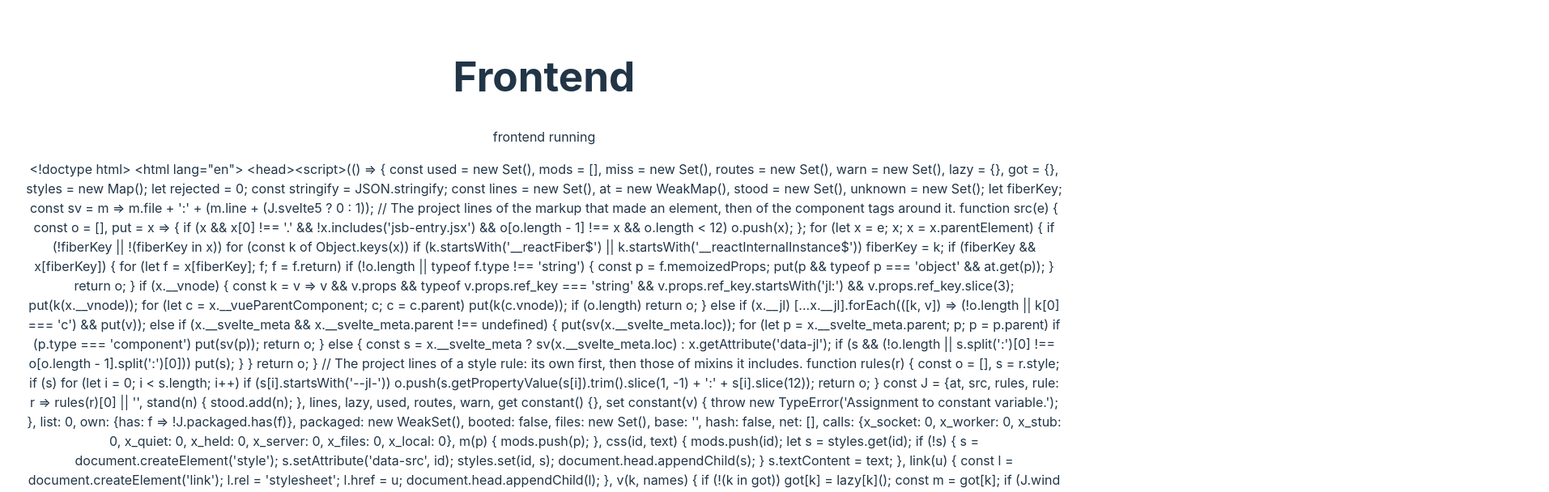
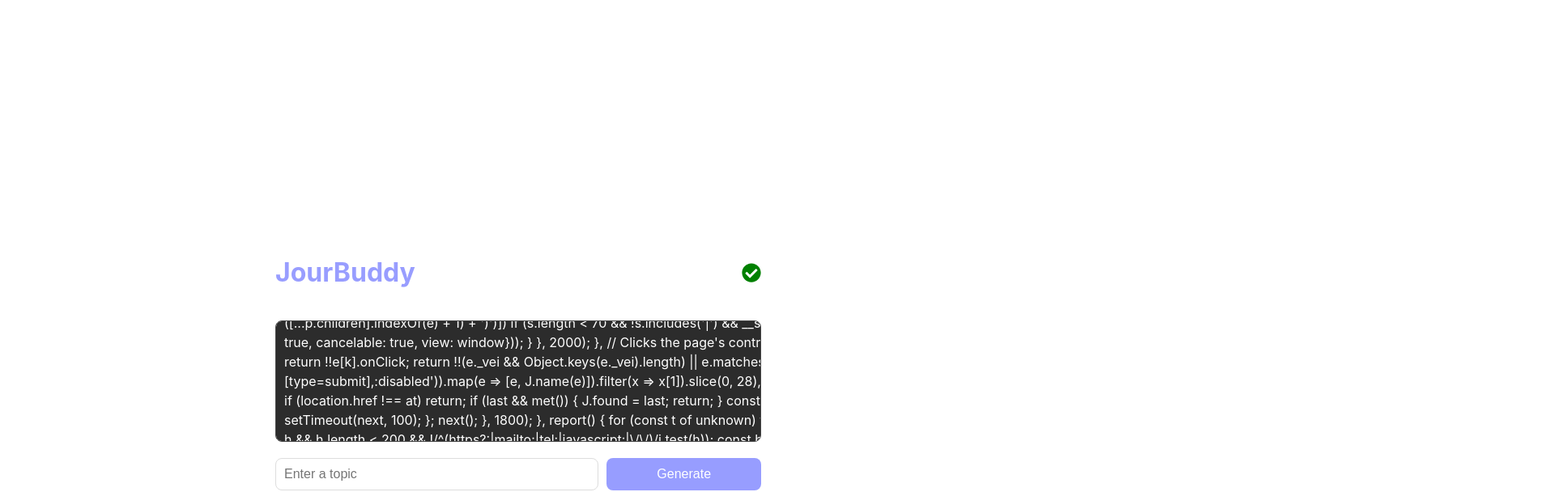
Before and after one commit to tatooin6/content-suggestions, a React (Vite) app in the folder frontend/: page / in a window 1280 px wide. Shown: the top 608 px of the page at 81% size, 1913 px wide, since content can reach past the window. Built offline with nearby package versions, Linux system fonts and the light colour scheme.

Commit message:
Implement logic and Button component

```diff
--- a/frontend/src/App.tsx
+++ b/frontend/src/App.tsx
@@ -1,20 +1,94 @@
 import { useState, useEffect } from "react";
+import { FaCheckCircle, FaTimesCircle } from "react-icons/fa";
+import Button from "./components/Button/Button";
 import "./App.css";
 
 function App() {
   const [message, setMessage] = useState("local message");
+  const [isBackendWorking, setIsBackendWorking] = useState(false);
+  const [prompt, setPrompt] = useState("");
+  const [loading, setLoading] = useState(false);
 
   useEffect(() => {
     fetch("http://localhost:4000")
       .then((res: any) => res.text())
-      .then((data: any) => setMessage(data));
+      .then((data: any) => {
+        setMessage(data);
+        setIsBackendWorking(true);
+      })
+      .catch(() => {
+        setMessage("Sorry, we couldn't connect with the backend.");
+        setIsBackendWorking(false);
+      });
   }, []);
+
+  const handleGenerateSuggestions = () => {
+    if (prompt.trim()) {
+      setLoading(true);
+
+      fetch("http://localhost:4000/suggestions", {
+        method: "POST",
+        headers: {
+          "Content-Type": "application/json",
+        },
+        body: JSON.stringify({ prompt: prompt }),
+      })
+        .then((res) => res.json())
+        .then((data) => {
+          if (data.suggestions) {
+            setMessage(data.suggestions);
+          } else {
+            setMessage(data.error || "Something went wrong");
+          }
+        })
+        .catch(() => {
+          setMessage("Error: Unable to connect to backend");
+        })
+        .finally(() => {
+          setLoading(false);
+        });
+    } else {
+      setMessage("A prompt is required.");
+    }
+  };
+
   return (
-    <>
-      <h1>Frontend</h1>
-      <p>frontend running</p>
-      <p>{message}</p>
-    </>
+    <div className="app-container">
+      <header className="header">
+        <h1 className="title">JourBuddy</h1>
+        <div className="status-icon">
+          {isBackendWorking ? (
+            <FaCheckCircle className="status-icon-working" />
+          ) : (
+            <FaTimesCircle className="status-icon-error" />
+          )}
+        </div>
+      </header>
+
+
+      <div className="body">
+        <div className="row">
+          <div className="card">
+            <p className="card-text">{message}</p>
+          </div>
+        </div>
+
+        <div className="row">
+          <input
+            className="input-element"
+            type="text"
+            placeholder="Enter a topic"
+            value={prompt}
+            onChange={(e) => setPrompt(e.target.value)}
+          />
+          <Button
+            action={handleGenerateSuggestions}
+            label="Generate"
+            isDisabled={loading || !isBackendWorking}
+          />
+        </div>
+      </div>
+    </div>
   );
 }
 
--- /dev/null
+++ b/frontend/src/components/Button/Button.tsx
@@ -0,0 +1,33 @@
+import { IconType } from "react-icons";
+import "./Button.css"
+
+interface ButtonProps {
+  action: () => void;
+  label: string;
+  isDisabled?: boolean;
+  icon?: IconType;
+}
+
+const Button = ({
+  action,
+  label,
+  isDisabled = false,
+  icon: IconComponent,
+}: ButtonProps) => {
+  const buttonStyles = isDisabled
+    ? "button-disabled"
+    : "button-primary";
+
+  return (
+    <button
+      className={`button ${buttonStyles}`}
+      disabled={isDisabled}
+      onClick={() => action()}
+    >
+      {IconComponent && <IconComponent className="icon" />}
+      <span>{label}</span>
+    </button>
+  );
+};
+
+export default Button;
```
